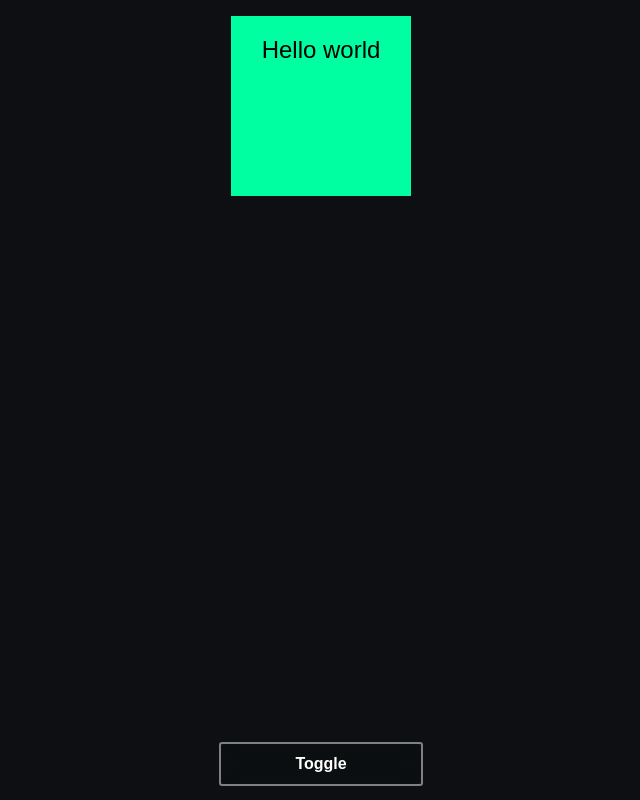
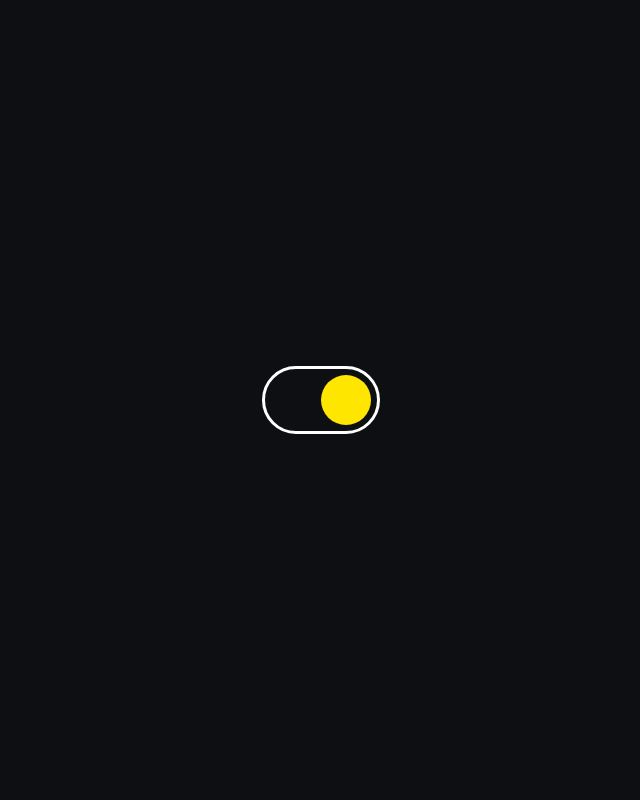
Before and after one commit to nboraxxd/joyofreact, a React (Vite) app in the folder 9-animations-with-framer-motion/layout/: page / in a window 1280 px wide. Shown: the whole page, without its empty margins (319-959 px from the left). Built offline with nearby package versions, Linux system fonts and the light colour scheme; a web font is replaced by a local one.

Commit message:
05. Layout exercise (starter)

```diff
--- a/9-animations-with-framer-motion/layout/src/App.jsx
+++ b/9-animations-with-framer-motion/layout/src/App.jsx
@@ -1,9 +1,11 @@
-import { LayoutAnimations } from '@/components/LayoutAnimations'
+// import { LayoutAnimations } from '@/components/LayoutAnimations'
+import { Container } from '@/components/Exercises01'
 
 function App() {
   return (
     <>
-      <LayoutAnimations />
+      {/* <LayoutAnimations /> */}
+      <Container />
     </>
   )
 }
--- /dev/null
+++ b/9-animations-with-framer-motion/layout/src/components/Exercises01/Container.jsx
@@ -0,0 +1,12 @@
+import { useState } from 'react'
+import { Toggle } from '@/components/Exercises01'
+
+export default function Container() {
+  const [isEnabled, setIsEnabled] = useState(true)
+
+  return (
+    <>
+      <Toggle value={isEnabled} onChange={setIsEnabled} />
+    </>
+  )
+}
--- /dev/null
+++ b/9-animations-with-framer-motion/layout/src/components/Exercises01/Exercises01.jsx
@@ -0,0 +1,22 @@
+import { motion } from 'framer-motion'
+import styles from '@/components/Exercises01/Exercises01.module.css'
+
+export default function Toggle({ value, onChange, ...delegated }) {
+  return (
+    <button
+      type="button"
+      role="switch"
+      aria-checked={value}
+      className={styles.wrapper}
+      onClick={() => onChange(!value)}
+      {...delegated}
+    >
+      <motion.span
+        className={styles.ball}
+        initial={false}
+        animate={{ x: value ? '100%' : 0 }}
+        transition={{ type: 'spring', stiffness: 500, damping: 35 }}
+      />
+    </button>
+  )
+}
--- /dev/null
+++ b/9-animations-with-framer-motion/layout/src/components/Exercises01/Exercises01.module.css
@@ -0,0 +1,22 @@
+.wrapper {
+  display: block;
+  width: 100px;
+  height: 50px;
+  border-radius: 1000px;
+  border: none;
+  padding: 6px;
+  border: 3px solid white;
+  background: transparent;
+  cursor: pointer;
+  box-sizing: content-box;
+  outline-offset: 6px;
+}
+
+.ball {
+  display: block;
+  height: 100%;
+  aspect-ratio: 1 / 1;
+  background: hsl(50deg 100% 50%);
+  background: oklch(0.92 0.22 101.1);
+  border-radius: 1000px;
+}
--- /dev/null
+++ b/9-animations-with-framer-motion/layout/src/components/Exercises01/index.js
@@ -0,0 +1,2 @@
+export { default as Toggle } from './Exercises01'
+export { default as Container } from './Container'
--- a/9-animations-with-framer-motion/layout/src/style.css
+++ b/9-animations-with-framer-motion/layout/src/style.css
@@ -1,35 +1,3 @@
-.wrapper {
-  display: flex;
-  justify-content: center;
-  align-items: flex-start;
-  width: 180px;
-  height: 180px;
-  background: hsl(161.98deg 100% 50%);
-  background: oklch(0.87 0.25 162.3);
-  color: black;
-  padding: 16px;
-  font-size: 1.5rem;
-  will-change: true;
-
-  /*
-    NOTE: This property isn't doing anything anymore,
-    since we added `justify-content: center`. We can
-    safely remove it, but it may still be desirable in
-    certain situations (eg. if there's enough text to
-    line-wrap).
-  */
-  text-align: center;
-}
-
-.wrapper.maximized {
-  position: absolute;
-  inset: 0;
-  width: revert;
-  height: revert;
-}
-
-
-
 html {
   background: hsl(210deg 15% 6%);
   color-scheme: dark;
@@ -38,36 +6,13 @@ html,
 body {
   padding: 0;
 }
-body {
-  overflow: hidden;
-  position: relative;
-}
 
 #root {
   display: flex;
+  flex-direction: column;
   justify-content: center;
+  align-items: center;
+  gap: 32px;
+  height: 100vh;
   padding: 16px;
 }
-button {
-  position: absolute;
-  left: 16px;
-  right: 16px;
-  bottom: 16px;
-  max-width: 200px;
-  margin: auto;
-  z-index: 2;
-  background: hsl(210deg 15% 6% / 0.6);
-  border-radius: 1px;
-  padding: 8px 32px;
-  border: none;
-  outline: 2px solid hsl(50deg 0% 50% / 1);
-  font-weight: bold;
-  cursor: pointer;
-  backdrop-filter: blur(10px);
-}
-button:hover {
-  background: hsl(210deg 15% 6% / 0.7);
-}
-button:active {
-  outline: 1px solid hsl(50deg 0% 50% / 1);
-}
```
